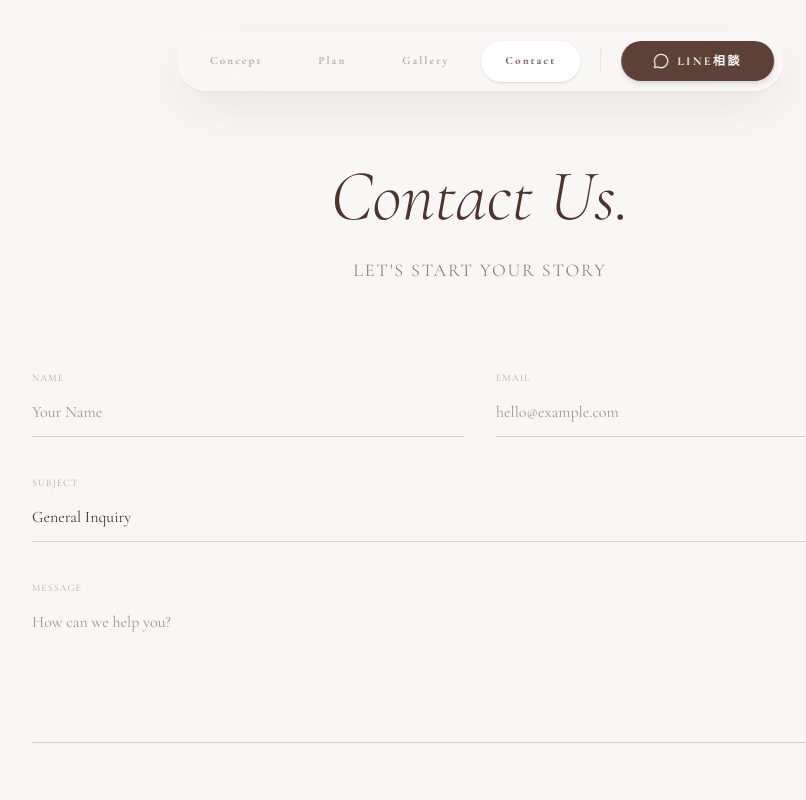
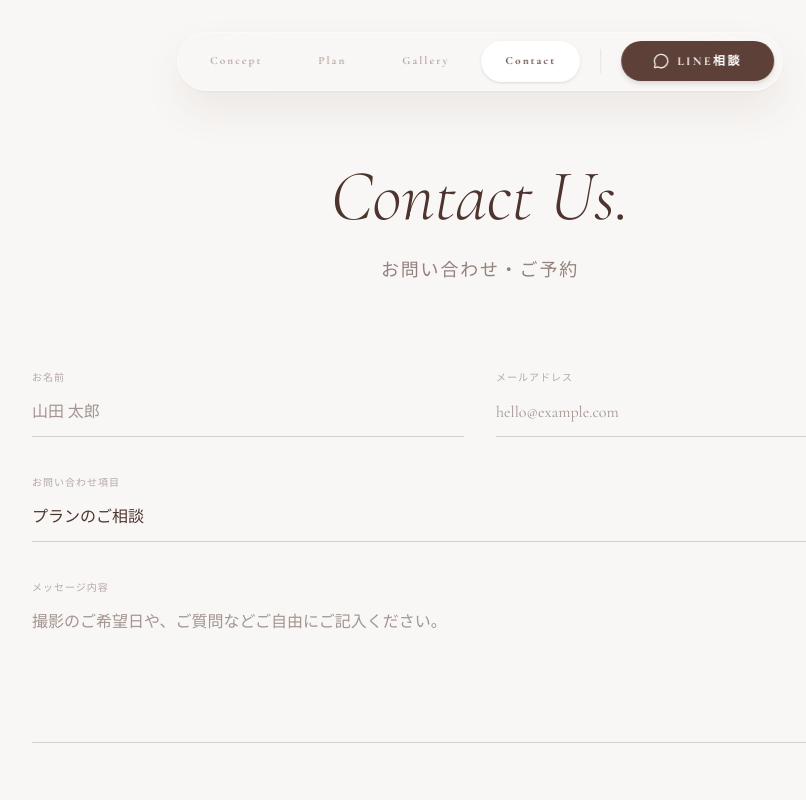
Before and after one commit to Shun-PORSEO/roots-studio, a React (Vite) app: page / in a window 1280 px wide. Both pictures are taken after a click on the button "Contact". Shown: the top 800 px of the page, without its empty margins (160-966 px from the left). Built offline with nearby package versions, Linux system fonts and the light colour scheme; a web font is replaced by a local one.

Commit message:
Translate contact form to Japanese

```diff
--- a/src/components/PatternJ.tsx
+++ b/src/components/PatternJ.tsx
@@ -477,33 +477,33 @@ export default function PatternJ() {
             <div className="max-w-4xl mx-auto">
               <div className="mb-20 text-center">
                 <h2 className="text-4xl md:text-7xl font-light italic mb-6">Contact Us.</h2>
-                <p className="text-lg opacity-60 tracking-widest uppercase">Let's start your story</p>
+                <p className="text-lg opacity-60 tracking-widest uppercase">お問い合わせ・ご予約</p>
               </div>
               <form className="space-y-8">
                 <div className="grid grid-cols-1 md:grid-cols-2 gap-8">
                   <div className="space-y-2">
-                    <label className="text-[10px] uppercase tracking-widest opacity-40">Name</label>
-                    <input type="text" className="w-full bg-transparent border-b border-[#4E342E]/20 py-3 focus:border-[#4E342E] outline-none transition-colors" placeholder="Your Name" />
+                    <label className="text-[10px] uppercase tracking-widest opacity-40">お名前</label>
+                    <input type="text" className="w-full bg-transparent border-b border-[#4E342E]/20 py-3 focus:border-[#4E342E] outline-none transition-colors" placeholder="山田 太郎" />
                   </div>
                   <div className="space-y-2">
-                    <label className="text-[10px] uppercase tracking-widest opacity-40">Email</label>
+                    <label className="text-[10px] uppercase tracking-widest opacity-40">メールアドレス</label>
                     <input type="email" className="w-full bg-transparent border-b border-[#4E342E]/20 py-3 focus:border-[#4E342E] outline-none transition-colors" placeholder="hello@example.com" />
                   </div>
                 </div>
                 <div className="space-y-2">
-                  <label className="text-[10px] uppercase tracking-widest opacity-40">Subject</label>
+                  <label className="text-[10px] uppercase tracking-widest opacity-40">お問い合わせ項目</label>
                   <select className="w-full bg-transparent border-b border-[#4E342E]/20 py-3 focus:border-[#4E342E] outline-none transition-colors appearance-none">
-                    <option>General Inquiry</option>
-                    <option>Booking Request</option>
-                    <option>Plan Consultation</option>
+                    <option>プランのご相談</option>
+                    <option>撮影のご予約</option>
+                    <option>その他のお問い合わせ</option>
                   </select>
                 </div>
                 <div className="space-y-2">
-                  <label className="text-[10px] uppercase tracking-widest opacity-40">Message</label>
-                  <textarea rows={5} className="w-full bg-transparent border-b border-[#4E342E]/20 py-3 focus:border-[#4E342E] outline-none transition-colors resize-none" placeholder="How can we help you?"></textarea>
+                  <label className="text-[10px] uppercase tracking-widest opacity-40">メッセージ内容</label>
+                  <textarea rows={5} className="w-full bg-transparent border-b border-[#4E342E]/20 py-3 focus:border-[#4E342E] outline-none transition-colors resize-none" placeholder="撮影のご希望日や、ご質問などご自由にご記入ください。"></textarea>
                 </div>
                 <div className="pt-10">
-                  <button className="w-full md:w-auto px-12 py-5 rounded-full bg-[#4E342E] text-white hover:bg-[#5D4037] transition-all uppercase tracking-[0.3em] text-xs font-bold shadow-xl">Send Message</button>
+                  <button className="w-full md:w-auto px-12 py-5 rounded-full bg-[#4E342E] text-white hover:bg-[#5D4037] transition-all uppercase tracking-[0.3em] text-xs font-bold shadow-xl">送信する</button>
                 </div>
               </form>
             </div>
```
